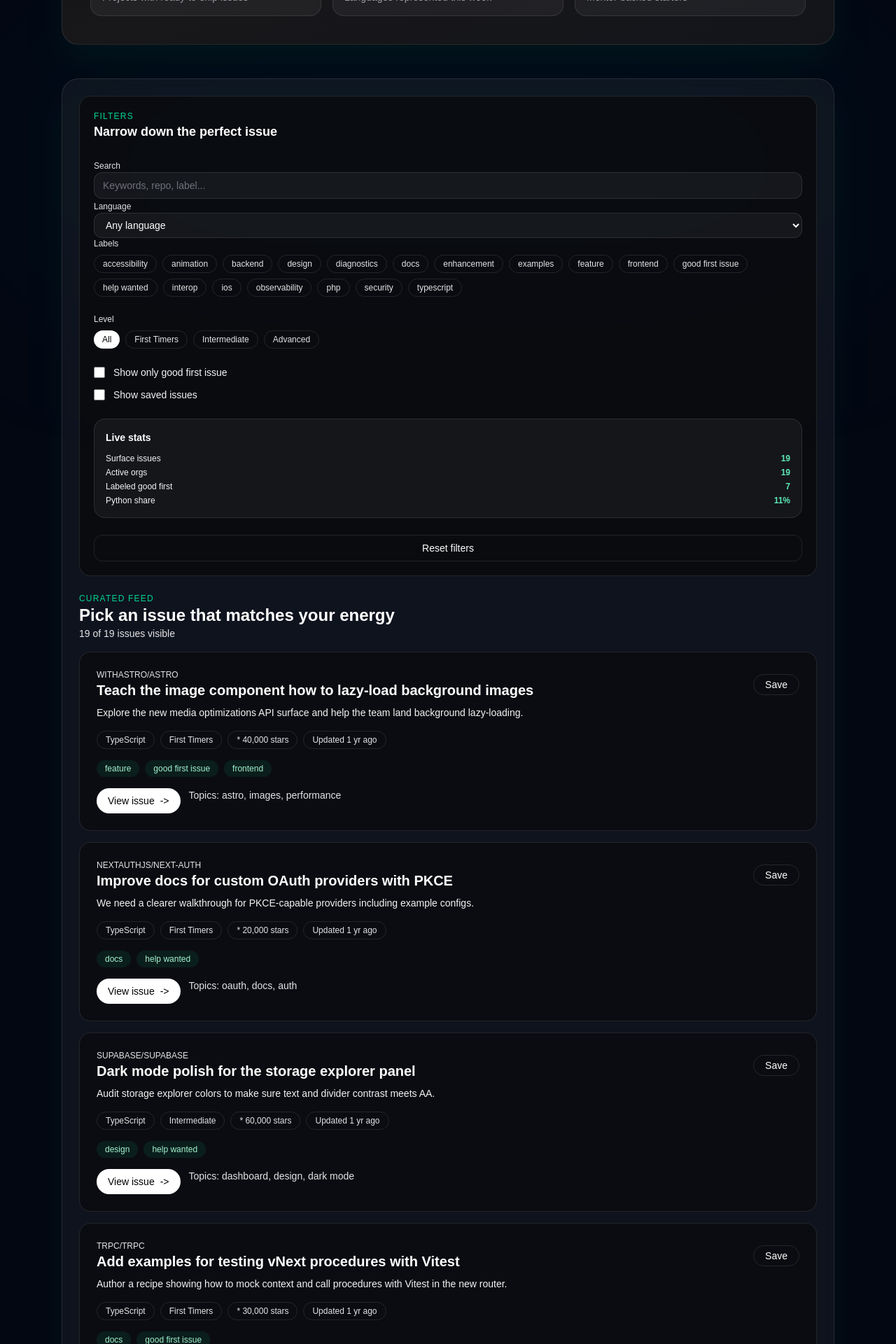
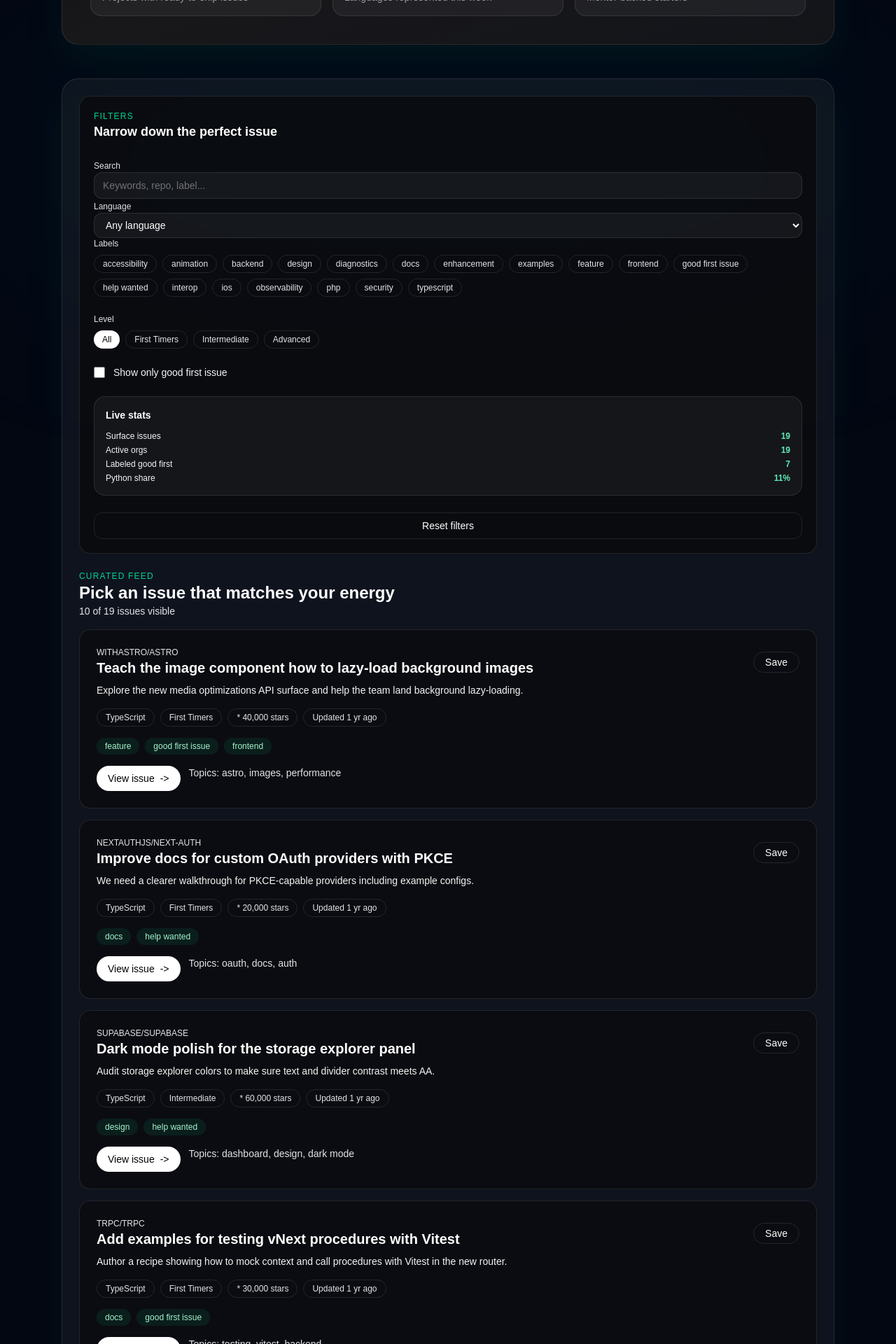
Before and after one commit to ryuheeyoung/gpt-oss-issue-curator, a Next.js app: page / in a window 1280 px wide. Shown: the part 480-2400 px from the top of the page at 70% size. Built offline with nearby package versions, Linux system fonts and the light colour scheme.

Commit message:
feat: refine issue explorer layout

```diff
--- a/src/components/issue-explorer.tsx
+++ b/src/components/issue-explorer.tsx
@@ -1,5 +1,6 @@
 "use client";
 
+import { createPortal } from "react-dom";
 import { useEffect, useMemo, useRef, useState } from "react";
 import {
   curatedIssues,
@@ -19,7 +20,6 @@
   labels: string[];
   level: LevelFilter;
   onlyGFI: boolean;
-  showSavedOnly: boolean;
   savedIssueIds: string[];
 };
 
@@ -100,19 +100,20 @@
  */
 export function IssueExplorer() {
   const headingId = "issue-explorer-heading";
-  const statsHeadingId = "issue-explorer-stats";
-  const visibilitySummaryId = "issue-explorer-visibility";
-  const savedPanelHeadingId = "issue-explorer-saved-heading";
   const [query, setQuery] = useState("");
   const [language, setLanguage] = useState<string>("all");
   const [selectedLabels, setSelectedLabels] = useState<string[]>([]);
   const [level, setLevel] = useState<LevelFilter>("all");
   const [onlyGFI, setOnlyGFI] = useState(false);
   const [savedIssueIds, setSavedIssueIds] = useState<Set<string>>(new Set());
-  const [showSavedOnly, setShowSavedOnly] = useState(false);
   const [isSavedPanelOpen, setIsSavedPanelOpen] = useState(false);
   const [activeSavedIssueId, setActiveSavedIssueId] = useState<string | null>(null);
+  const [pageSize, setPageSize] = useState(() =>
+    typeof window === "undefined" ? 10 : window.innerWidth < 768 ? 6 : 10,
+  );
+  const [page, setPage] = useState(1);
   const hasHydrated = useRef(false);
+  const sectionRef = useRef<HTMLElement | null>(null);
 
   /**
    * 초기 마운트 시 로컬 스토리지에 저장된 사용자 설정을 복원
@@ -140,9 +141,6 @@
         }
         if (typeof parsed.onlyGFI === "boolean") {
           setOnlyGFI(parsed.onlyGFI);
-        }
-        if (typeof parsed.showSavedOnly === "boolean") {
-          setShowSavedOnly(parsed.showSavedOnly);
         }
         if (Array.isArray(parsed.savedIssueIds)) {
           setSavedIssueIds(new Set(parsed.savedIssueIds));
@@ -176,7 +174,6 @@
       labels: selectedLabels,
       level,
       onlyGFI,
-      showSavedOnly,
       savedIssueIds: Array.from(savedIssueIds),
     };
 
@@ -187,7 +184,6 @@
     onlyGFI,
     query,
     selectedLabels,
-    showSavedOnly,
     savedIssueIds,
   ]);
 
@@ -199,6 +195,21 @@
       setActiveSavedIssueId(savedIssues[0].id);
     }
   }, [activeSavedIssueId, isSavedPanelOpen, savedIssueIds, savedIssues]);
+
+  useEffect(() => {
+    const handleResize = () => {
+      const nextSize = window.innerWidth < 768 ? 6 : 10;
+      setPageSize(nextSize);
+      setPage(1);
+    };
+    window.addEventListener("resize", handleResize);
+    handleResize();
+    return () => window.removeEventListener("resize", handleResize);
+  }, []);
+
+  useEffect(() => {
+    setPage(1);
+  }, [query, language, selectedLabels, level, onlyGFI]);
 
   useEffect(() => {
     if (savedIssues.length === 0 && isSavedPanelOpen) {
@@ -222,20 +233,17 @@
 
   const filteredIssues = useMemo(
     () =>
-      curatedIssues.filter((issue) => {
-        if (showSavedOnly && !savedIssueIds.has(issue.id)) {
-          return false;
-        }
-        return issueMatches(
+      curatedIssues.filter((issue) =>
+        issueMatches(
           issue,
           query.toLowerCase().trim(),
           language,
           selectedLabels,
           level,
           onlyGFI,
-        );
-      }),
-    [language, level, onlyGFI, query, selectedLabels, showSavedOnly, savedIssueIds],
+        ),
+      ),
+    [language, level, onlyGFI, query, selectedLabels],
   );
 
   const stats = useMemo(() => {
@@ -257,6 +265,9 @@
       pythonShare,
     };
   }, [filteredIssues]);
+
+  const paginatedIssues = filteredIssues.slice(0, page * pageSize);
+  const hasMore = filteredIssues.length > paginatedIssues.length;
 
   /**
    * 라벨 버튼 토글 시 선택 목록을 업데이트
@@ -295,7 +306,7 @@
     setSelectedLabels([]);
     setLevel("all");
     setOnlyGFI(false);
-    setShowSavedOnly(false);
+    setPage(1);
   };
 
   /**
@@ -307,11 +318,94 @@
 
   return (
     <section
+      ref={sectionRef}
       aria-labelledby={headingId}
-      className="rounded-3xl border border-white/10 bg-white/5 p-6 shadow-2xl shadow-emerald-900/20 backdrop-blur"
+      className="relative rounded-3xl border border-white/10 bg-white/5 p-6 shadow-2xl shadow-emerald-900/20 backdrop-blur"
     >
-      <div className="grid gap-6 lg:grid-cols-[280px,1fr]">
-        <aside className="space-y-6 rounded-2xl border border-white/10 bg-zinc-950/70 p-5 text-sm">
+      <div className="grid gap-6 overflow-hidden lg:grid-cols-[280px,1fr] lg:overflow-visible">
+        <FilterSidebar
+          query={query}
+          setQuery={setQuery}
+          language={language}
+          setLanguage={setLanguage}
+          selectedLabels={selectedLabels}
+          toggleLabel={toggleLabel}
+          level={level}
+          setLevel={setLevel}
+          onlyGFI={onlyGFI}
+          setOnlyGFI={setOnlyGFI}
+          stats={stats}
+          resetFilters={resetFilters}
+        />
+        <IssueFeed
+          issues={paginatedIssues}
+          totalFiltered={filteredIssues.length}
+          savedCount={savedIssueIds.size}
+          savedIssueIds={savedIssueIds}
+          toggleSavedIssue={toggleSavedIssue}
+          formatRelativeTime={formatRelativeTime}
+          hasMore={hasMore}
+          onLoadMore={() => setPage((prev) => prev + 1)}
+        />
+      </div>
+      <SavedIssuesButton
+        count={savedIssueIds.size}
+        onOpen={() => {
+          if (window.innerWidth >= 1024) {
+            try {
+              sectionRef.current?.scrollIntoView({ behavior: "smooth", block: "start" });
+            } catch {
+              // noop
+            }
+          }
+          setIsSavedPanelOpen(true);
+        }}
+      />
+      <SavedIssuesPanel
+        open={isSavedPanelOpen}
+        savedIssues={savedIssues}
+        activeId={activeSavedIssueId}
+        activeIssue={activeSavedIssue}
+        setActiveId={setActiveSavedIssueId}
+        close={closeSavedPanel}
+        toggleSavedIssue={toggleSavedIssue}
+        formatRelativeTime={formatRelativeTime}
+      />
+    </section>
+  );
+}
+
+type FilterSidebarProps = {
+  query: string;
+  setQuery: (value: string) => void;
+  language: string;
+  setLanguage: (value: string) => void;
+  selectedLabels: string[];
+  toggleLabel: (label: string) => void;
+  level: LevelFilter;
+  setLevel: (value: LevelFilter) => void;
+  onlyGFI: boolean;
+  setOnlyGFI: (value: boolean) => void;
+  stats: { total: number; orgs: number; gfiCount: number; pythonShare: number };
+  resetFilters: () => void;
+};
+
+function FilterSidebar({
+  query,
+  setQuery,
+  language,
+  setLanguage,
+  selectedLabels,
+  toggleLabel,
+  level,
+  setLevel,
+  onlyGFI,
+  setOnlyGFI,
+  stats,
+  resetFilters,
+}: FilterSidebarProps) {
+  return (
+    <aside className="min-w-0 space-y-6 rounded-2xl border border-white/10 bg-zinc-950/70 p-5 text-sm">
       <div>
         <p className="text-xs uppercase tracking-widest text-emerald-400">Filters</p>
         <p className="text-lg font-semibold text-white">Narrow down the perfect issue</p>
@@ -415,27 +509,14 @@
           />
           Show only good first issue
         </label>
-
-            <label className="flex items-center gap-3 text-sm text-zinc-100">
-              <input
-                type="checkbox"
-                checked={showSavedOnly}
-                onChange={() => setShowSavedOnly((value) => !value)}
-                className="size-4 rounded border border-white/30 bg-white/10 accent-emerald-500 focus-visible:outline focus-visible:outline-2 focus-visible:outline-offset-2 focus-visible:outline-emerald-400/80"
-              />
-              Show saved issues
-            </label>
       </div>
 
       <div
         className="rounded-2xl border border-white/10 bg-white/5 p-4 text-xs text-zinc-100"
         role="region"
         aria-live="polite"
-            aria-labelledby={statsHeadingId}
       >
-            <p id={statsHeadingId} className="text-sm font-semibold text-white">
-              Live stats
-            </p>
+        <p className="text-sm font-semibold text-white">Live stats</p>
         <p className="sr-only">Counts update automatically as you change filters.</p>
         <ul className="mt-3 space-y-1">
           <li className="flex justify-between">
@@ -465,56 +546,61 @@
         Reset filters
       </button>
     </aside>
+  );
+}
 
-        <div className="space-y-4">
+type IssueFeedProps = {
+  issues: Issue[];
+  totalFiltered: number;
+  savedCount: number;
+  savedIssueIds: Set<string>;
+  toggleSavedIssue: (id: string) => void;
+  formatRelativeTime: (isoDate: string) => string;
+  hasMore: boolean;
+  onLoadMore: () => void;
+};
+
+function IssueFeed({
+  issues,
+  totalFiltered,
+  savedCount,
+  savedIssueIds,
+  toggleSavedIssue,
+  formatRelativeTime,
+  hasMore,
+  onLoadMore,
+}: IssueFeedProps) {
+  return (
+    <div className="min-w-0 space-y-4">
       <div className="flex flex-wrap items-center justify-between gap-3">
         <div>
-              <p className="text-xs uppercase tracking-widest text-emerald-400">
-                Curated feed
-              </p>
+          <p className="text-xs uppercase tracking-widest text-emerald-400">Curated feed</p>
           <h2 className="text-2xl font-semibold text-white">
-                {filteredIssues.length > 0
-                  ? "Pick an issue that matches your energy"
-                  : "Nothing matches these filters"}
+            {totalFiltered > 0 ? "Pick an issue that matches your energy" : "Nothing matches these filters"}
           </h2>
-              <p
-                id={visibilitySummaryId}
-                role="status"
-                aria-live="polite"
-                className="text-sm text-zinc-200"
-              >
-                {filteredIssues.length} of {curatedIssues.length} issues visible
+          <p className="text-sm text-zinc-200">
+            {issues.length} of {totalFiltered} issues visible
           </p>
         </div>
-
-            {savedIssueIds.size > 0 && (
-              <div className="flex flex-wrap items-center gap-2">
+        {savedCount > 0 && (
           <div
             role="status"
             aria-live="polite"
             className="rounded-full border border-emerald-400/40 px-4 py-1 text-sm text-emerald-200"
           >
-                  {savedIssueIds.size} saved
-                </div>
-                <button
-                  type="button"
-                  onClick={() => setIsSavedPanelOpen(true)}
-                  className="rounded-full border border-emerald-300/50 px-4 py-1 text-sm text-white transition hover:border-emerald-200 hover:bg-emerald-500/10"
-                >
-                  Saved issue panel
-                </button>
+            {savedCount} saved
           </div>
         )}
       </div>
 
-          <div className="space-y-4">
-            {filteredIssues.length === 0 && (
+      <div className="space-y-4 pb-6">
+        {totalFiltered === 0 && (
           <div className="rounded-2xl border border-dashed border-white/10 p-6 text-center text-sm text-zinc-200">
             Try relaxing a filter or clearing saved-only mode to reveal more issues.
           </div>
         )}
 
-            {filteredIssues.map((issue) => {
+        {issues.map((issue) => {
           const isSaved = savedIssueIds.has(issue.id);
           return (
             <article
@@ -529,33 +615,22 @@
                 <button
                   onClick={() => toggleSavedIssue(issue.id)}
                   className={`rounded-full px-4 py-1 text-sm font-medium transition ${
-                        isSaved
-                          ? "bg-emerald-500 text-emerald-950"
-                          : "border border-white/10 text-white hover:border-emerald-400/60"
+                    isSaved ? "bg-emerald-500 text-emerald-950" : "border border-white/10 text-white hover:border-emerald-400/60"
                   }`}
                   aria-pressed={isSaved}
                 >
                   {isSaved ? "Saved" : "Save"}
                 </button>
               </div>
-
               <p className="mt-2 text-sm text-zinc-100">{issue.description}</p>
-
               <div className="mt-4 flex flex-wrap gap-2 text-xs">
-                    <span className="rounded-full border border-white/10 px-3 py-1 text-zinc-200">
-                      {issue.language}
-                    </span>
+                <span className="rounded-full border border-white/10 px-3 py-1 text-zinc-200">{issue.language}</span>
                 <span className="rounded-full border border-white/10 px-3 py-1 capitalize text-zinc-200">
                   {issue.level.replace("-", " ")}
                 </span>
-                    <span className="rounded-full border border-white/10 px-3 py-1 text-zinc-200">
-                      * {issue.stars.toLocaleString()} stars
-                    </span>
-                    <span className="rounded-full border border-white/10 px-3 py-1 text-zinc-200">
-                      Updated {formatRelativeTime(issue.updatedAt)}
-                    </span>
+                <span className="rounded-full border border-white/10 px-3 py-1 text-zinc-200">* {issue.stars.toLocaleString()} stars</span>
+                <span className="rounded-full border border-white/10 px-3 py-1 text-zinc-200">Updated {formatRelativeTime(issue.updatedAt)}</span>
               </div>
-
               <div className="mt-4 flex flex-wrap gap-2 text-xs text-emerald-200">
                 {issue.labels.map((label) => (
                   <span key={label} className="rounded-full bg-emerald-500/10 px-3 py-1">
@@ -563,7 +638,6 @@
                   </span>
                 ))}
               </div>
-
               <div className="mt-4 flex flex-wrap gap-3 text-sm">
                 <a
                   href={issue.link}
@@ -575,102 +649,154 @@
                   View issue
                   <span aria-hidden>-&gt;</span>
                 </a>
-                    <div className="text-zinc-200">
-                      Topics: {issue.topics.slice(0, 3).join(", ")}
-                    </div>
+                <div className="text-zinc-200">Topics: {issue.topics.slice(0, 3).join(", ")}</div>
               </div>
             </article>
           );
         })}
+        {hasMore && (
+          <div className="flex justify-center pt-2">
+            <button
+              type="button"
+              onClick={onLoadMore}
+              className="rounded-full border border-white/20 px-4 py-2 text-sm text-white transition hover:border-emerald-300 hover:text-emerald-200"
+            >
+              Load more issues
+            </button>
+          </div>
+        )}
       </div>
     </div>
+  );
+}
+
+const SavedIssuesButton = ({ count, onOpen }: { count: number; onOpen: () => void }) => {
+  if (count === 0) {
+    return null;
+  }
+  return (
+    <div className="sticky bottom-6 z-40 mt-6 flex justify-end pr-6 lg:pr-0 pointer-events-none">
+      <button
+        type="button"
+        onClick={onOpen}
+        className="pointer-events-auto flex items-center gap-2 rounded-full bg-emerald-500 px-4 py-2 text-sm font-semibold text-emerald-950 shadow-lg shadow-emerald-500/40 transition hover:bg-emerald-400"
+      >
+        Saved issues
+        <span className="rounded-full bg-emerald-700/20 px-2 text-xs text-emerald-900">{count}</span>
+      </button>
     </div>
-      {isSavedPanelOpen && savedIssues.length > 0 && (
+  );
+};
+
+type SavedIssuesPanelProps = {
+  open: boolean;
+  savedIssues: Issue[];
+  activeId: string | null;
+  activeIssue: Issue | null;
+  setActiveId: (id: string) => void;
+  close: () => void;
+  toggleSavedIssue: (id: string) => void;
+  formatRelativeTime: (iso: string) => string;
+};
+
+function SavedIssuesPanel({
+  open,
+  savedIssues,
+  activeId,
+  activeIssue,
+  setActiveId,
+  close,
+  toggleSavedIssue,
+  formatRelativeTime,
+}: SavedIssuesPanelProps) {
+  useEffect(() => {
+    if (!open || typeof document === "undefined") {
+      return;
+    }
+    const original = document.body.style.overflow;
+    document.body.style.overflow = "hidden";
+    return () => {
+      document.body.style.overflow = original;
+    };
+  }, [open]);
+
+  if (!open || savedIssues.length === 0 || typeof document === "undefined") {
+    return null;
+  }
+
+  const headingId = "saved-issues-heading";
+
+  return createPortal(
     <div
-          className="fixed inset-0 z-50 flex items-start justify-end"
+      className="fixed inset-0 z-[60] flex flex-col"
       role="dialog"
       aria-modal="true"
-          aria-labelledby={savedPanelHeadingId}
+      aria-labelledby={headingId}
     >
       <button
         type="button"
         aria-label="Close saved issue panel"
-            className="absolute inset-0 bg-black/50 backdrop-blur-sm"
-            onClick={closeSavedPanel}
+        className="absolute inset-0 bg-black/70 backdrop-blur-sm"
+        onClick={close}
       />
-          <aside className="relative z-10 h-full w-full max-w-xl overflow-y-auto border-l border-white/10 bg-zinc-950/95 p-6 text-sm shadow-2xl shadow-black/60">
+      <aside className="relative z-10 mt-auto flex h-full w-full flex-col overflow-hidden rounded-t-3xl border border-white/10 bg-zinc-950/95 p-6 text-sm shadow-2xl shadow-black/60 lg:mt-0 lg:h-full lg:max-w-[420px] lg:self-end lg:rounded-3xl">
         <div className="flex items-center justify-between gap-4">
           <div>
             <p className="text-xs uppercase tracking-widest text-emerald-400">
-                  Saved issues
+              Saved issues ({savedIssues.length})
             </p>
-                <h2 id={savedPanelHeadingId} className="text-2xl font-semibold text-white">
+            <h2 id={headingId} className="text-2xl font-semibold text-white">
               Quick detail view
             </h2>
           </div>
           <button
             type="button"
-                onClick={closeSavedPanel}
+            onClick={close}
             className="rounded-full border border-white/10 px-3 py-1 text-xs text-white transition hover:border-red-300 hover:text-red-200"
           >
             Close
           </button>
         </div>
-            <div className="mt-4 flex flex-col gap-4 lg:flex-row">
+        <div className="mt-4 flex flex-1 flex-col gap-4 overflow-hidden">
           <ul
-                className="flex-1 space-y-2 rounded-2xl border border-white/10 bg-white/5 p-3 text-xs text-white"
+            className="max-h-48 space-y-2 overflow-y-auto rounded-2xl border border-white/10 bg-white/5 p-3 text-xs text-white lg:max-h-[35%] lg:flex-none lg:shrink-0"
             aria-label="Saved issue list"
           >
             {savedIssues.map((issue) => (
               <li key={issue.id}>
                 <button
                   type="button"
-                      onClick={() => setActiveSavedIssueId(issue.id)}
+                  onClick={() => setActiveId(issue.id)}
                   className={`w-full rounded-xl px-3 py-2 text-left transition ${
-                        issue.id === activeSavedIssueId
-                          ? "bg-emerald-500 text-emerald-950"
-                          : "bg-transparent text-white hover:bg-white/10"
+                    issue.id === activeId ? "bg-emerald-500 text-emerald-950" : "bg-transparent text-white hover:bg-white/10"
                   }`}
-                      aria-current={issue.id === activeSavedIssueId}
+                  aria-current={issue.id === activeId}
                 >
-                      <span className="block text-[11px] uppercase text-emerald-200">
-                        {issue.repo}
-                      </span>
+                  <span className="block text-[11px] uppercase text-emerald-200">{issue.repo}</span>
                   <span className="block text-sm font-semibold">{issue.title}</span>
                 </button>
               </li>
             ))}
           </ul>
-              {activeSavedIssue && (
-                <div className="flex-1 space-y-4 rounded-2xl border border-white/10 bg-white/5 p-4 text-sm text-white">
+          {activeIssue && (
+            <div className="flex-1 space-y-4 overflow-y-auto rounded-2xl border border-white/10 bg-white/5 p-4 text-sm text-white">
               <div>
-                    <p className="text-xs uppercase text-zinc-300">
-                      Updated {formatRelativeTime(activeSavedIssue.updatedAt)}
-                    </p>
-                    <h3 className="text-lg font-semibold">{activeSavedIssue.title}</h3>
-                    <p className="mt-2 text-sm text-zinc-100">{activeSavedIssue.description}</p>
+                <p className="text-xs uppercase text-zinc-300">Updated {formatRelativeTime(activeIssue.updatedAt)}</p>
+                <h3 className="text-lg font-semibold">{activeIssue.title}</h3>
+                <p className="mt-2 text-sm text-zinc-100">{activeIssue.description}</p>
               </div>
               <div className="flex flex-wrap gap-2 text-xs">
-                    <span className="rounded-full border border-white/10 px-3 py-1 text-zinc-200">
-                      {activeSavedIssue.language}
+                <span className="rounded-full border border-white/10 px-3 py-1 text-zinc-200">{activeIssue.language}</span>
+                <span className="rounded-full border border-white/10 px-3 py-1 capitalize text-zinc-200">
+                  {activeIssue.level.replace("-", " ")}
                 </span>
-                    <span className="rounded-full border border-white/10 px-3 py-1 capitalize text-zinc-200">
-                      {activeSavedIssue.level.replace("-", " ")}
-                    </span>
-                    <span className="rounded-full border border-white/10 px-3 py-1 text-zinc-200">
-                      {activeSavedIssue.labels.join(", ")}
-                    </span>
+                <span className="rounded-full border border-white/10 px-3 py-1 text-zinc-200">{activeIssue.labels.join(", ")}</span>
               </div>
               <div className="space-y-2 text-xs text-emerald-100">
-                    <p className="font-semibold uppercase tracking-wide text-emerald-300">
-                      Topics
-                    </p>
+                <p className="font-semibold uppercase tracking-wide text-emerald-300">Topics</p>
                 <ul className="flex flex-wrap gap-2">
-                      {activeSavedIssue.topics.map((topic) => (
-                        <li
-                          key={topic}
-                          className="rounded-full border border-emerald-400/50 px-3 py-1"
-                        >
+                  {activeIssue.topics.map((topic) => (
+                    <li key={topic} className="rounded-full border border-emerald-400/50 px-3 py-1">
                       {topic}
                     </li>
                   ))}
@@ -678,7 +804,7 @@
               </div>
               <div className="flex flex-wrap gap-3">
                 <a
-                      href={activeSavedIssue.link}
+                  href={activeIssue.link}
                   target="_blank"
                   rel="noreferrer noopener"
                   className="inline-flex items-center gap-2 rounded-full bg-white px-4 py-2 text-sm font-semibold text-black transition hover:bg-emerald-200"
@@ -687,7 +813,7 @@
                 </a>
                 <button
                   type="button"
-                      onClick={() => toggleSavedIssue(activeSavedIssue.id)}
+                  onClick={() => toggleSavedIssue(activeIssue.id)}
                   className="rounded-full border border-white/10 px-4 py-2 text-sm text-white transition hover:border-red-300 hover:text-red-200"
                 >
                   Remove from saved
@@ -697,8 +823,7 @@
           )}
         </div>
       </aside>
-        </div>
-      )}
-    </section>
+    </div>,
+    document.body,
   );
 }
```
Also changed, not shown: 2 other files (tests, documents, lock files or other folders). Lines whose indentation alone changed are shown as unchanged.
